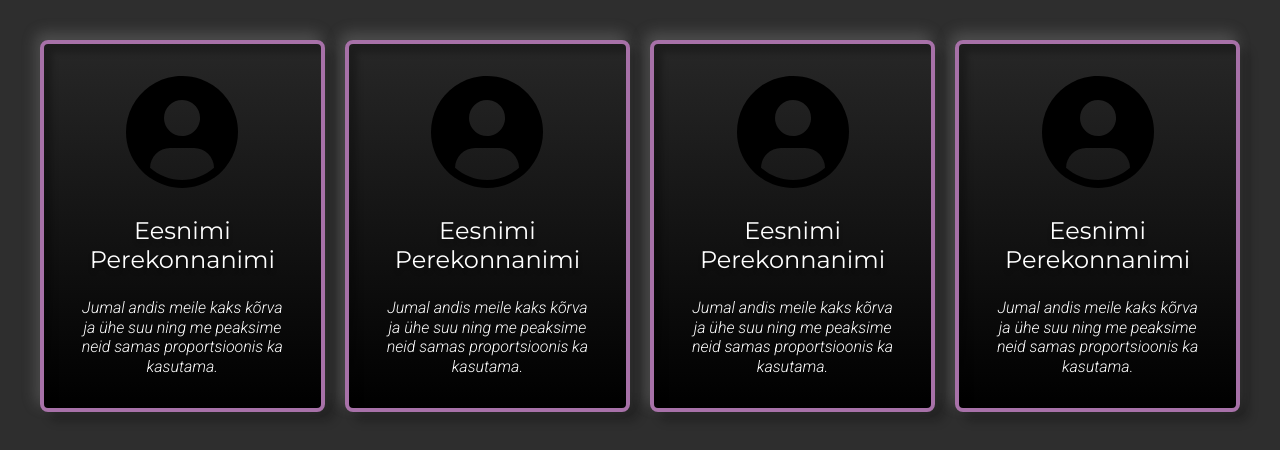
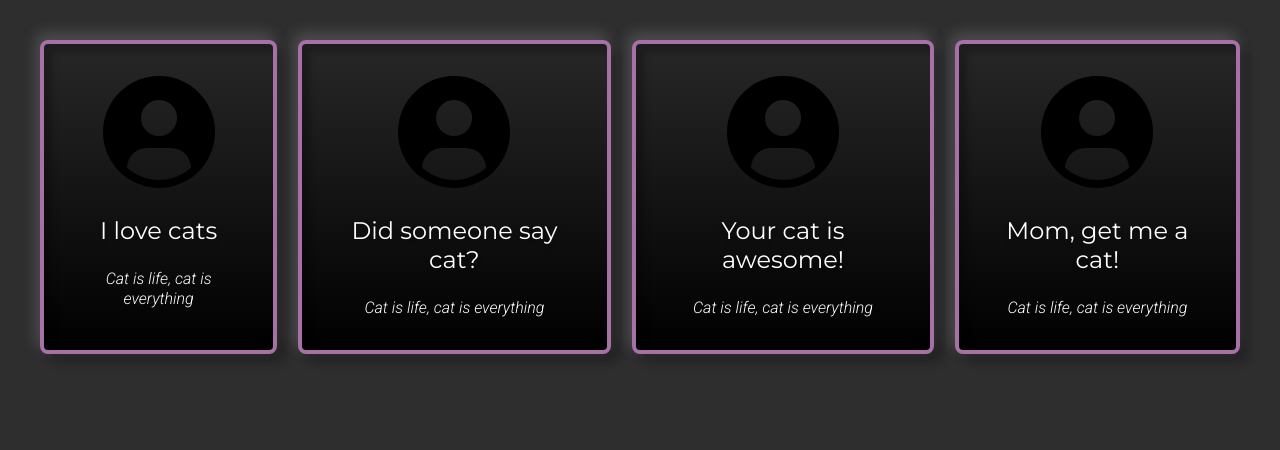
Before and after one commit to kuressaareametikool/TAK20-front-2021, a plain HTML site: page index.html in a window 1280 px wide. Drawn offline with nearby package versions, Linux system fonts and the light colour scheme.

Commit message:
cat things

```diff
--- a/index.html
+++ b/index.html
@@ -16,23 +16,23 @@
     <div class="container">
         <div class="user-card">
             <div class="user-card__image"><img src="./images/icon-avatar.svg" alt="user-icon"></div>
-            <h3 class="user-card__name">Eesnimi Perekonnanimi</h3>
-            <cite class="user-card__cite">Jumal andis meile kaks kõrva ja ühe suu ning me peaksime neid samas proportsioonis ka kasutama.</cite>
+            <h3 class="user-card__name">I love cats</h3>
+            <cite class="user-card__cite">Cat is life, cat is everything</cite>
         </div>
         <div class="user-card">
             <div class="user-card__image"><img src="./images/icon-avatar.svg" alt="user-icon"></div>
-            <h3 class="user-card__name">Eesnimi Perekonnanimi</h3>
-            <cite class="user-card__cite">Jumal andis meile kaks kõrva ja ühe suu ning me peaksime neid samas proportsioonis ka kasutama.</cite>
+            <h3 class="user-card__name">Did someone say cat?</h3>
+            <cite class="user-card__cite">Cat is life, cat is everything</cite>
         </div>
         <div class="user-card">
             <div class="user-card__image"><img src="./images/icon-avatar.svg" alt="user-icon"></div>
-            <h3 class="user-card__name">Eesnimi Perekonnanimi</h3>
-            <cite class="user-card__cite">Jumal andis meile kaks kõrva ja ühe suu ning me peaksime neid samas proportsioonis ka kasutama.</cite>
+            <h3 class="user-card__name">Your cat is awesome!</h3>
+            <cite class="user-card__cite">Cat is life, cat is everything</cite>
         </div>
         <div class="user-card">
             <div class="user-card__image"><img src="./images/icon-avatar.svg" alt="user-icon"></div>
-            <h3 class="user-card__name">Eesnimi Perekonnanimi</h3>
-            <cite class="user-card__cite">Jumal andis meile kaks kõrva ja ühe suu ning me peaksime neid samas proportsioonis ka kasutama.</cite>
+            <h3 class="user-card__name">Mom, get me a cat!</h3>
+            <cite class="user-card__cite">Cat is life, cat is everything</cite>
         </div>
     </div>
 
```
